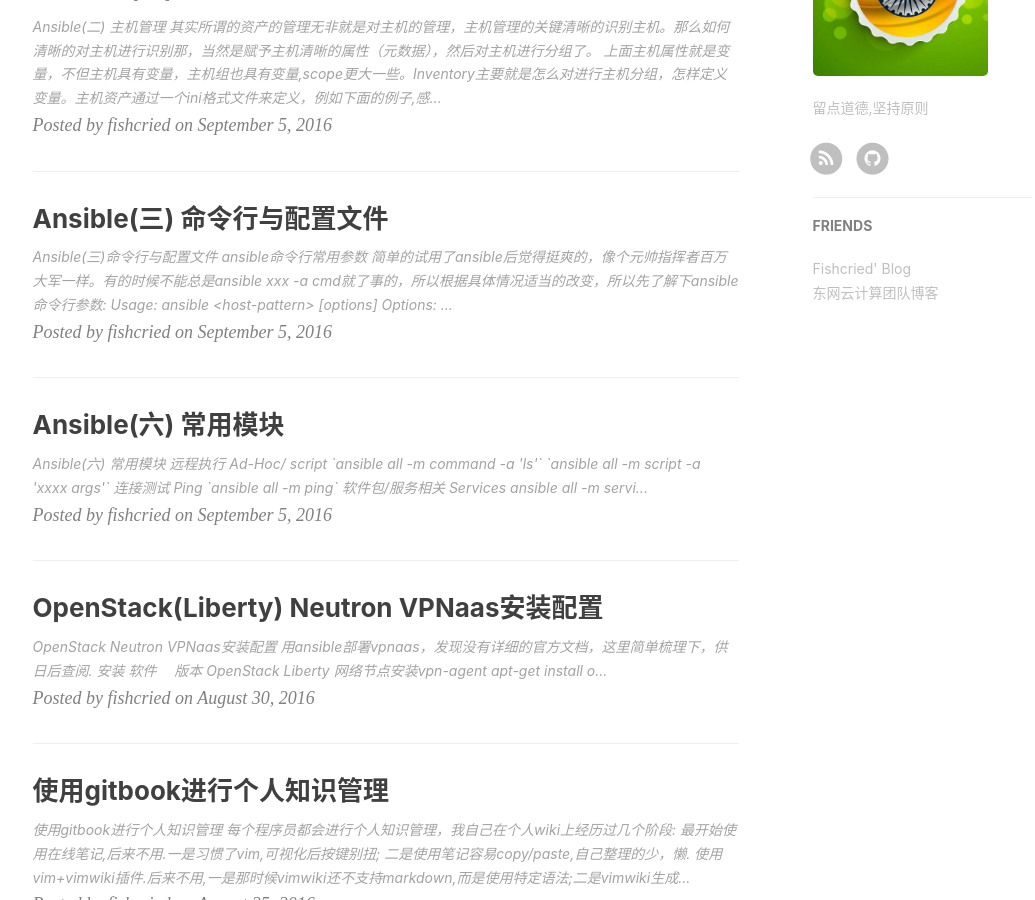
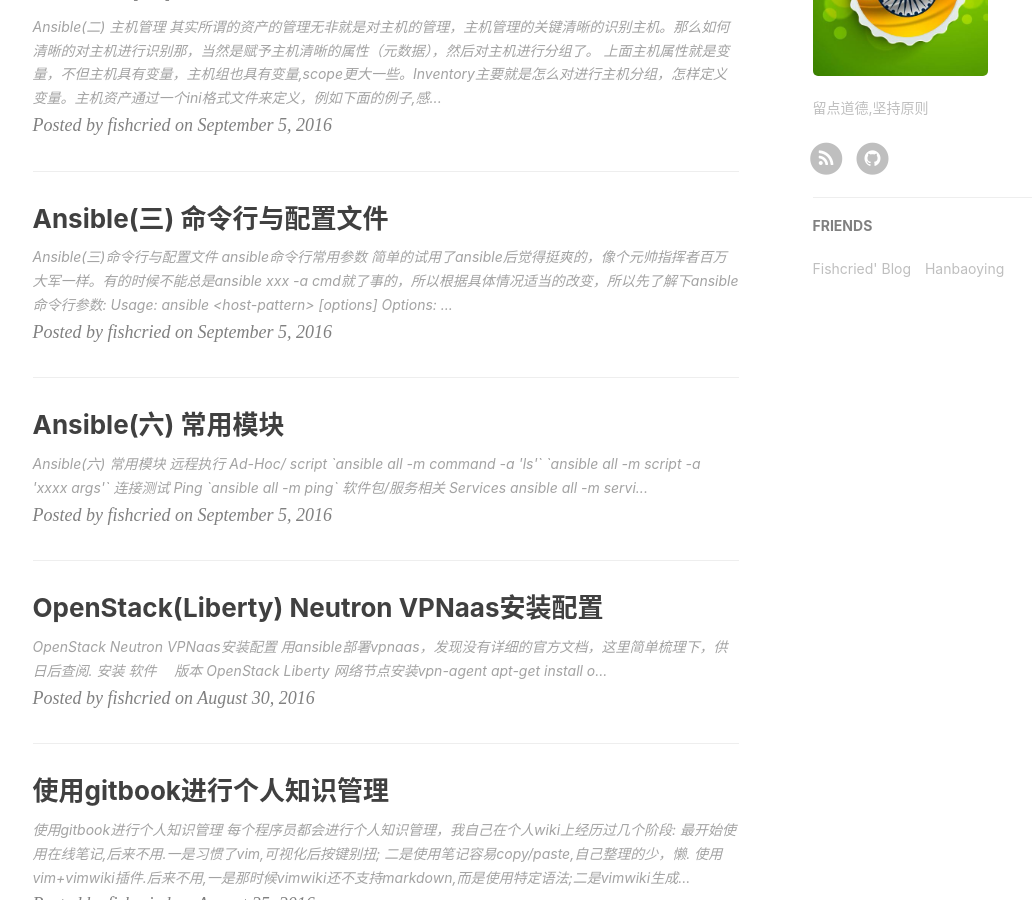
Before and after one commit to fishcried/fishcried.github.io, a Jekyll site: the page built from index.html, in a window 1280 px wide and 900 px high, scrolled down 1141 px. Shown: the whole window, without its empty margins (135-1170 px from the left). Built offline with Jekyll 4.4.1, drawn with Linux system fonts in a browser that asks for light colours; nearby versions of some CDN libraries; the list of posts is cut into pages by our own code; comment, search, counter and statistics services are not loaded.

Commit message:
添加友链

```diff
--- a/_config.yml
+++ b/_config.yml
@@ -50,7 +50,7 @@
         href: "http://www.fishcried.com"
     },
     {
-        title: "东网云计算团队博客",
-        href: "http://blog.neunn.com/wordpress/"
+       title: "Hanbaoying",
+       href: "www.hanbaoying.com"
     }
 ]
```
